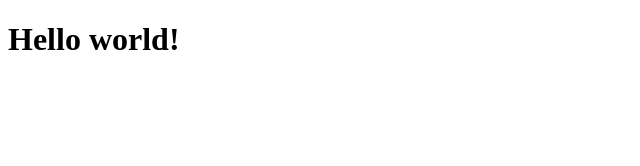
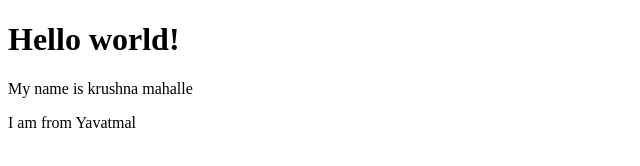
Before and after one commit to krushnamahalle056-cpu/Ai-placement-system, a website: page index2.html in a window 1280 px wide. Shown: the whole page, without its empty margins (0-640 px from the left). Drawn offline with Linux system fonts and the light colour scheme.

Commit message:
initial commit

```diff
--- a/index2.html
+++ b/index2.html
@@ -9,5 +9,7 @@
     <h1 class="text-3xl font-bold underline">
         Hello world!
     </h1>
+    <p>My name is krushna mahalle </p>
+    <p>I am from Yavatmal</p>
 </body>
 </html>
```
